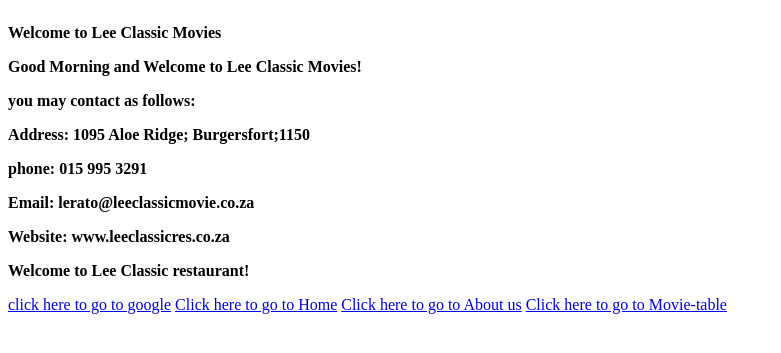
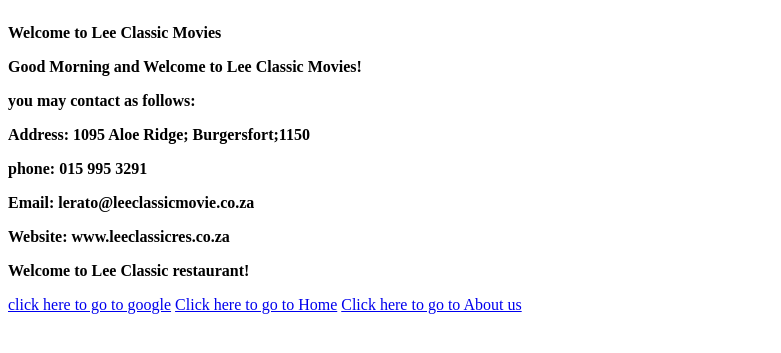
Before and after one commit to madirelerato-ITvarsity/Module-1-Assessment-4, a plain HTML site: page contact.html in a window 1280 px wide. Shown: the part 111-464 px from the top of the page, without its empty margins (0-781 px from the left). Drawn offline with Linux system fonts and the light colour scheme.

Commit message:
Add files via upload

```diff
--- a/contact.html
+++ b/contact.html
@@ -1,4 +1,4 @@
-<! LEE CLASSIC MOVIE COLLECTION html>
+<!LEE CLASSIC MOVIE COLLECTION html>
 <html>
     <head>
         <link rel="stylesheet" href="style.css">
@@ -18,6 +18,5 @@
         <a href="http://www.google.co.za">click here to go to google</a>
         <a href="index.html">Click here to go to Home</a>
         <a href="about.html">Click here to go to About us</a>
-        <a href="movie-table.html">Click here to go to Movie-table</a>
      </body>
 </html>
```
